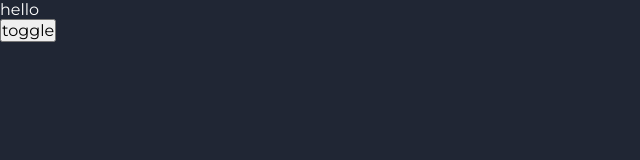
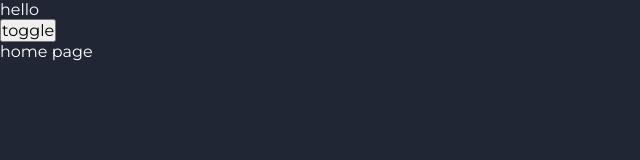
Before and after one commit to magikabdul/wordic, a React (Create React App) app in the folder react-frontend/: page / in a window 1280 px wide. Shown: the top 160 px of the page, without its empty margins (0-640 px from the left). Built offline with nearby package versions, Linux system fonts and the light colour scheme.

Commit message:
[WOR-16] added HomePage.js

```diff
--- a/react-frontend/src/index.js
+++ b/react-frontend/src/index.js
@@ -1,10 +1,13 @@
 import React from 'react';
 import ReactDOM from 'react-dom';
 import App from 'pages/App';
+import { BrowserRouter } from 'react-router-dom';
 
 ReactDOM.render(
   <React.StrictMode>
-    <App />
+    <BrowserRouter>
+      <App />
+    </BrowserRouter>
   </React.StrictMode>,
   document.getElementById('root'),
 );
--- a/react-frontend/src/pages/App.js
+++ b/react-frontend/src/pages/App.js
@@ -3,6 +3,8 @@ import GlobalStyles from 'theme/GlobalStyles';
 import darkTheme from 'theme/darkTheme';
 import lightTheme from 'theme/lightTheme';
 import { ThemeProvider } from 'styled-components';
+import { Route, Routes } from 'react-router-dom';
+import HomePage from 'pages/HomePage/HomePage';
 
 const App = () => {
   const [darkMode, setDarkMode] = useState(true);
@@ -14,6 +16,9 @@ const App = () => {
       <button type='button' onClick={() => setDarkMode(!darkMode)}>
         toggle
       </button>
+      <Routes>
+        <Route path='/' element={<HomePage />} />
+      </Routes>
     </ThemeProvider>
   );
 };
--- /dev/null
+++ b/react-frontend/src/pages/HomePage/HomePage.js
@@ -0,0 +1,12 @@
+import React from 'react';
+import styled from 'styled-components';
+
+const Container = styled.div``;
+
+const HomePage = () => (
+  <Container>
+    <p>home page</p>
+  </Container>
+);
+
+export default HomePage;
```
